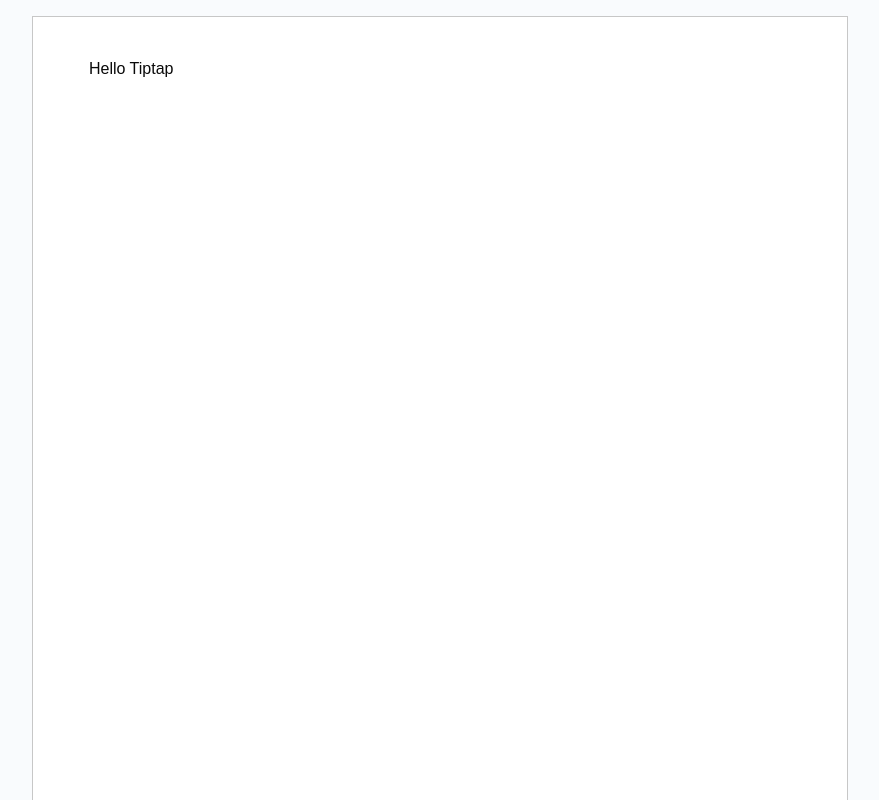
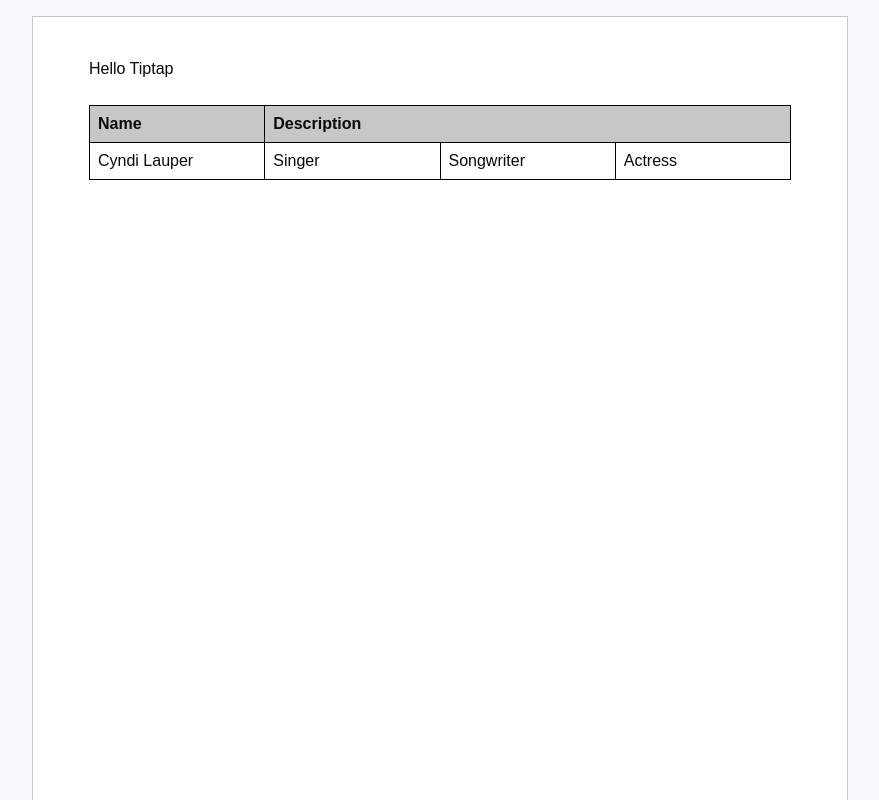
Before and after one commit to kexiZeroing/docs-clone, a Next.js app: page /documents/1 in a window 1280 px wide. Shown: the top 800 px of the page, without its empty margins (200-1079 px from the left). Built offline with nearby package versions, Linux system fonts and the light colour scheme.

Commit message:
add more tiptap extensions

```diff
--- a/src/app/documents/[documentId]/editor.tsx
+++ b/src/app/documents/[documentId]/editor.tsx
@@ -3,6 +3,13 @@
 // https://tiptap.dev/docs/editor/getting-started/install/nextjs
 import { useEditor, EditorContent } from '@tiptap/react'
 import StarterKit from '@tiptap/starter-kit'
+import TaskItem from '@tiptap/extension-task-item'
+import TaskList from '@tiptap/extension-task-list'
+import Table from '@tiptap/extension-table'
+import TableCell from '@tiptap/extension-table-cell'
+import TableHeader from '@tiptap/extension-table-header'
+import TableRow from '@tiptap/extension-table-row'
+import Image from '@tiptap/extension-image'
 
 export const Editor = () => {
   const editor = useEditor({
@@ -14,8 +21,37 @@ export const Editor = () => {
       }
     },
     // https://tiptap.dev/docs/editor/extensions/functionality/starterkit
-    extensions: [StarterKit],
-    content: '<p>Hello Tiptap</p>',
+    extensions: [
+      StarterKit,
+      TaskList,
+      TaskItem.configure({
+        nested: true,
+      }),
+      Table.configure({
+        resizable: true,
+      }),
+      TableRow,
+      TableHeader,
+      TableCell,
+      Image,
+    ],
+    content: `
+        <p>Hello Tiptap</p>
+        <table>
+          <tbody>
+            <tr>
+              <th>Name</th>
+              <th colspan="3">Description</th>
+            </tr>
+            <tr>
+              <td>Cyndi Lauper</td>
+              <td>Singer</td>
+              <td>Songwriter</td>
+              <td>Actress</td>
+            </tr>
+          </tbody>
+        </table>
+      `,
     immediatelyRender: false,
   })
 
--- a/src/app/globals.css
+++ b/src/app/globals.css
@@ -72,7 +72,40 @@ body {
 }
 
 .tiptap {
+  /* Heading styles */
+  /* https://tiptap.dev/docs/editor/extensions/nodes/heading */
+  h1, h2, h3, h4, h5, h6 {
+    line-height: 1.1;
+    margin-top: 2.5rem;
+    text-wrap: pretty;
+  }
+
+  h1,
+  h2 {
+    margin-top: 3.5rem;
+    margin-bottom: 1.5rem;
+  }
+
+  h1 {
+    font-size: 1.4rem;
+  }
+
+  h2 {
+    font-size: 1.2rem;
+  }
+
+  h3 {
+    font-size: 1.1rem;
+  }
+
+  h4,
+  h5,
+  h6 {
+    font-size: 1rem;
+  }
+
   /* List styles */
+  /* https://tiptap.dev/docs/editor/extensions/nodes/list-item */
   ul,
   ol {
     padding: 0 1rem;
@@ -94,4 +127,107 @@ body {
       margin-bottom: 0.25em;
     }
   }
+
+  /* Task list specific styles */
+  /* https://tiptap.dev/docs/editor/extensions/nodes/task-list */
+  ul[data-type="taskList"] {
+    list-style: none;
+    margin-left: 0;
+    padding: 0;
+
+    li {
+      align-items: flex-start;
+      display: flex;
+
+      > label {
+        flex: 0 0 auto;
+        margin-right: 0.5rem;
+        user-select: none;
+      }
+
+      > div {
+        flex: 1 1 auto;
+      }
+    }
+
+    input[type="checkbox"] {
+      cursor: pointer;
+    }
+
+    ul[data-type="taskList"] {
+      margin: 0;
+    }
+  }
+
+  /* Image-specific styling */
+  /* https://tiptap.dev/docs/editor/extensions/nodes/image */
+  img {
+    display: block;
+    height: auto;
+    margin: 1.5rem 0;
+    max-width: 100%;
+
+    &.ProseMirror-selectednode {
+      outline: 3px solid var(--primary);
+    }
+  }
+
+  /* Table-specific styling */
+  /* https://tiptap.dev/docs/editor/extensions/nodes/table */
+  table {
+    border-collapse: collapse;
+    margin: 0;
+    overflow: hidden;
+    table-layout: fixed;
+    width: 100%;
+
+    td,
+    th {
+      border: 1px solid black;
+      box-sizing: border-box;
+      min-width: 1em;
+      padding: 6px 8px;
+      position: relative;
+      vertical-align: top;
+
+      > * {
+        margin-bottom: 0;
+      }
+    }
+
+    th {
+      background-color: #C7C7C7;
+      font-weight: bold;
+      text-align: left;
+    }
+
+    .selectedCell:after {
+      background: #E9E9E9;
+      content: "";
+      left: 0; right: 0; top: 0; bottom: 0;
+      pointer-events: none;
+      position: absolute;
+      z-index: 2;
+    }
+
+    .column-resize-handle {
+      background-color: var(--primary);
+      bottom: -2px;
+      pointer-events: none;
+      position: absolute;
+      right: -2px;
+      top: 0;
+      width: 4px;
+    }
+  }
+
+  .tableWrapper {
+    margin: 1.5rem 0;
+    overflow-x: auto;
+  }
+
+  &.resize-cursor {
+    cursor: ew-resize;
+    cursor: col-resize;
+  }
 }
```
Also changed, not shown: package.json (+7 -0 lines), 1 other file (tests, documents, lock files or other folders).
